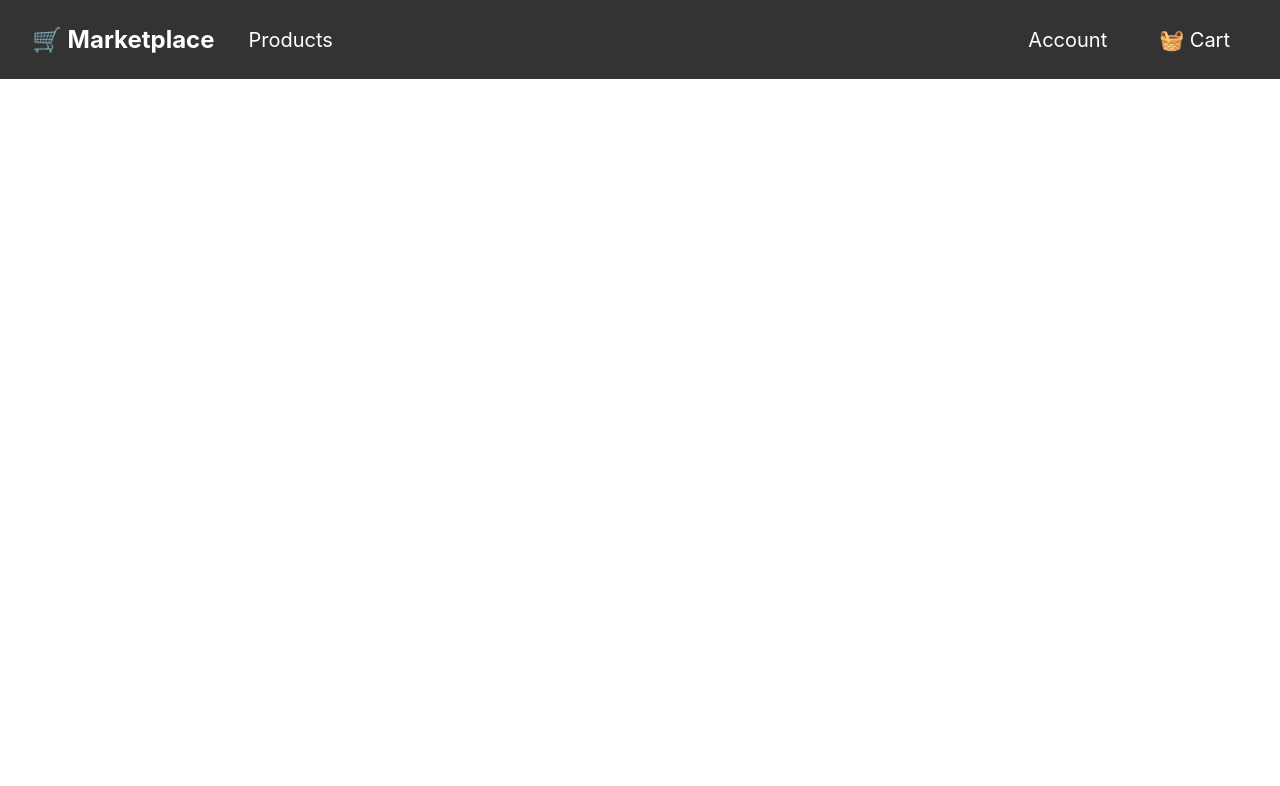
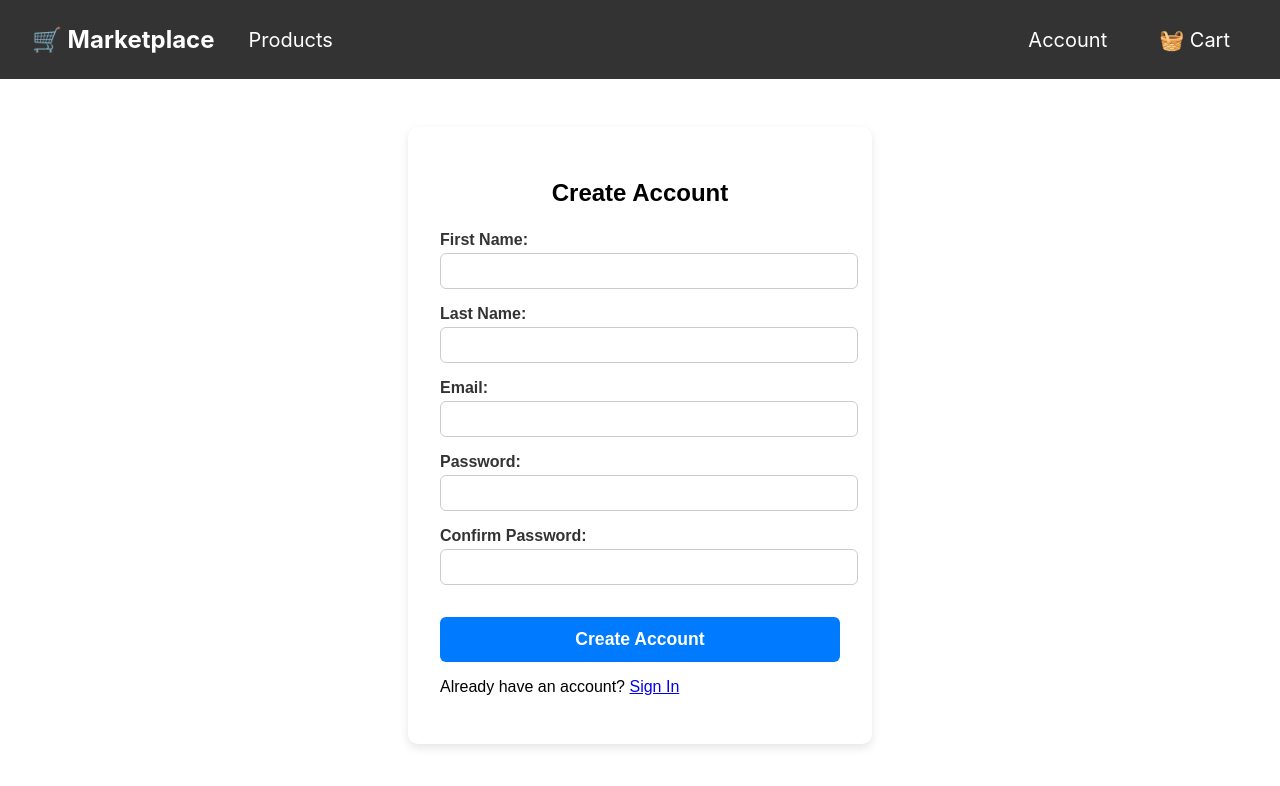
Before and after one commit to SimionoffCarmina/online-marketplace, a React (Create React App) app: page /signup in a window 1280 px wide. Shown: the top 786 px of the page. Built offline with nearby package versions, Linux system fonts and the light colour scheme.

Commit message:
Created create account page with validation

```diff
--- a/src/App.js
+++ b/src/App.js
@@ -3,6 +3,7 @@ import { BrowserRouter as Router, Routes, Route } from 'react-router-dom';
 import Header from './components/Header';
 import HomePage from './pages/HomePage';
 import AccountPage from './pages/AccountPage';
+import CreateAccountPage from './pages/CreateAccountPage';
 
 function App() {
   return (
@@ -11,6 +12,7 @@ function App() {
       <Routes>
         <Route path="/" element={<HomePage />} />
         <Route path="/account" element={<AccountPage />} />
+        <Route path="/signup" element={<CreateAccountPage />} />
       </Routes>
     </Router>
   );
--- /dev/null
+++ b/src/pages/CreateAccountPage.css
@@ -0,0 +1,55 @@
+.create-account-page {
+  max-width: 400px;
+  margin: 3rem auto;
+  padding: 2rem;
+  background: #fff;
+  border-radius: 10px;
+  box-shadow: 0 4px 10px rgba(0,0,0,0.1);
+  font-family: Arial, sans-serif;
+}
+
+.create-account-page h2 {
+  text-align: center;
+  margin-bottom: 1.5rem;
+}
+
+.create-account-form label {
+  display: block;
+  margin-bottom: 1rem;
+  font-weight: bold;
+  color: #333;
+}
+
+.create-account-form input {
+  width: 100%;
+  padding: 0.5rem;
+  margin-top: 0.25rem;
+  border: 1px solid #ccc;
+  border-radius: 6px;
+  font-size: 1rem;
+}
+
+.create-account-form button {
+  width: 100%;
+  padding: 0.75rem;
+  background-color: #007bff;
+  border: none;
+  color: white;
+  font-weight: bold;
+  font-size: 1.1rem;
+  border-radius: 6px;
+  cursor: pointer;
+  margin-top: 1rem;
+  transition: background-color 0.2s ease;
+}
+
+.create-account-form button:hover {
+  background-color: #0056b3;
+}
+
+.error {
+  color: #d9534f;
+  margin-top: -0.5rem;
+  margin-bottom: 1rem;
+  font-weight: bold;
+}
--- /dev/null
+++ b/src/pages/CreateAccountPage.js
@@ -0,0 +1,107 @@
+import React, { useState } from 'react';
+import { Link } from 'react-router-dom';
+import './CreateAccountPage.css';
+
+function CreateAccountPage() {
+  const [formData, setFormData] = useState({
+    firstName: '',
+    lastName: '',
+    email: '',
+    password: '',
+    confirmPassword: '',
+  });
+
+  const [error, setError] = useState('');
+
+  const handleChange = (e) => {
+    setFormData(prev => ({ ...prev, [e.target.name]: e.target.value }));
+  };
+
+  const handleSubmit = (e) => {
+    e.preventDefault();
+
+    if (formData.password !== formData.confirmPassword) {
+      setError("Passwords don't match!");
+      return;
+    }
+
+    setError('');
+    alert(`Account created for ${formData.firstName} ${formData.lastName}!`);
+  };
+
+  return (
+    <div className="create-account-page">
+      <h2>Create Account</h2>
+      <form className="create-account-form" onSubmit={handleSubmit}>
+        <label>
+          First Name:
+          <input
+            type="text"
+            name="firstName"
+            value={formData.firstName}
+            onChange={handleChange}
+            required
+            minLength={2}
+          />
+        </label>
+
+        <label>
+          Last Name:
+          <input
+            type="text"
+            name="lastName"
+            value={formData.lastName}
+            onChange={handleChange}
+            required
+            minLength={2}
+          />
+        </label>
+
+        <label>
+          Email:
+          <input
+            type="email"
+            name="email"
+            value={formData.email}
+            onChange={handleChange}
+            required
+          />
+        </label>
+
+        <label>
+          Password:
+          <input
+            type="password"
+            name="password"
+            value={formData.password}
+            onChange={handleChange}
+            required
+            minLength={6}
+          />
+        </label>
+
+        <label>
+          Confirm Password:
+          <input
+            type="password"
+            name="confirmPassword"
+            value={formData.confirmPassword}
+            onChange={handleChange}
+            required
+            minLength={6}
+          />
+        </label>
+
+        {error && <p className="error">{error}</p>}
+
+        <button type="submit">Create Account</button>
+      </form>
+
+      <p>
+        Already have an account? <Link to="/signin">Sign In</Link>
+      </p>
+    </div>
+  );
+}
+
+export default CreateAccountPage;
```
